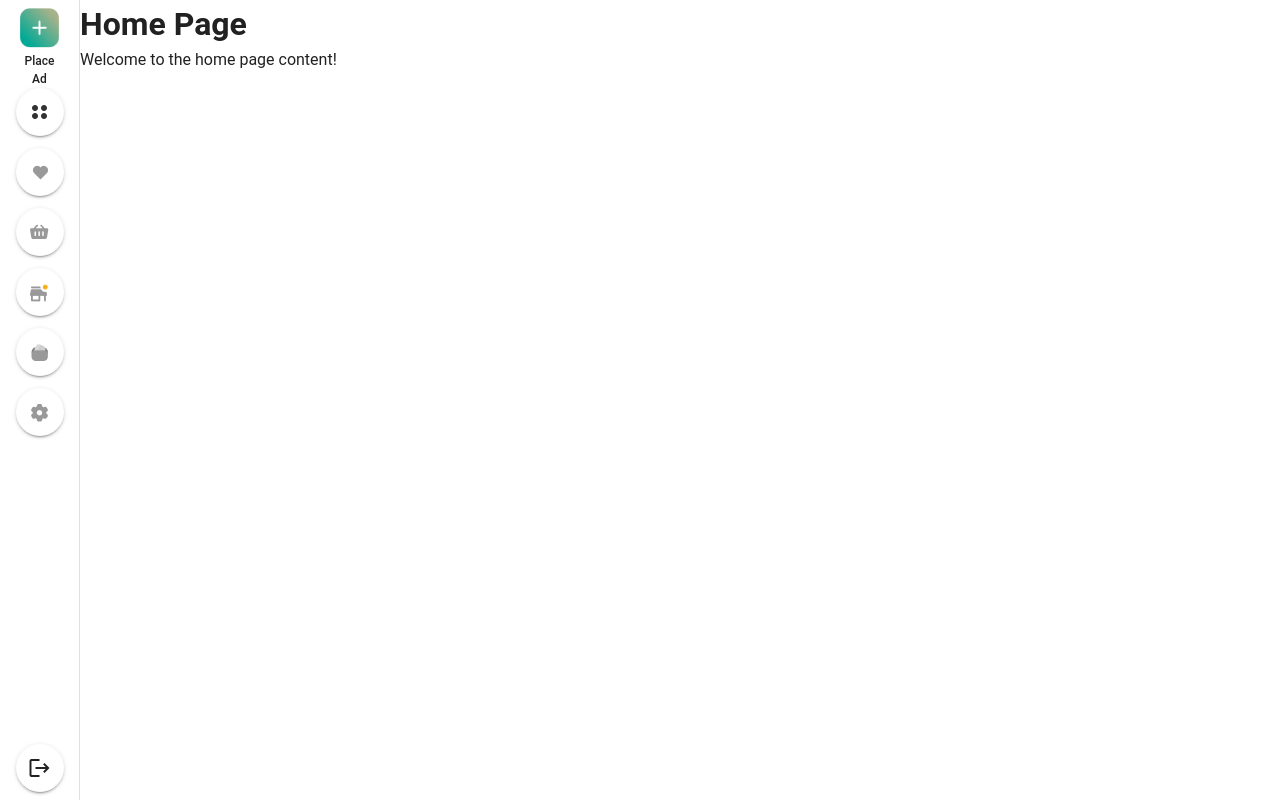
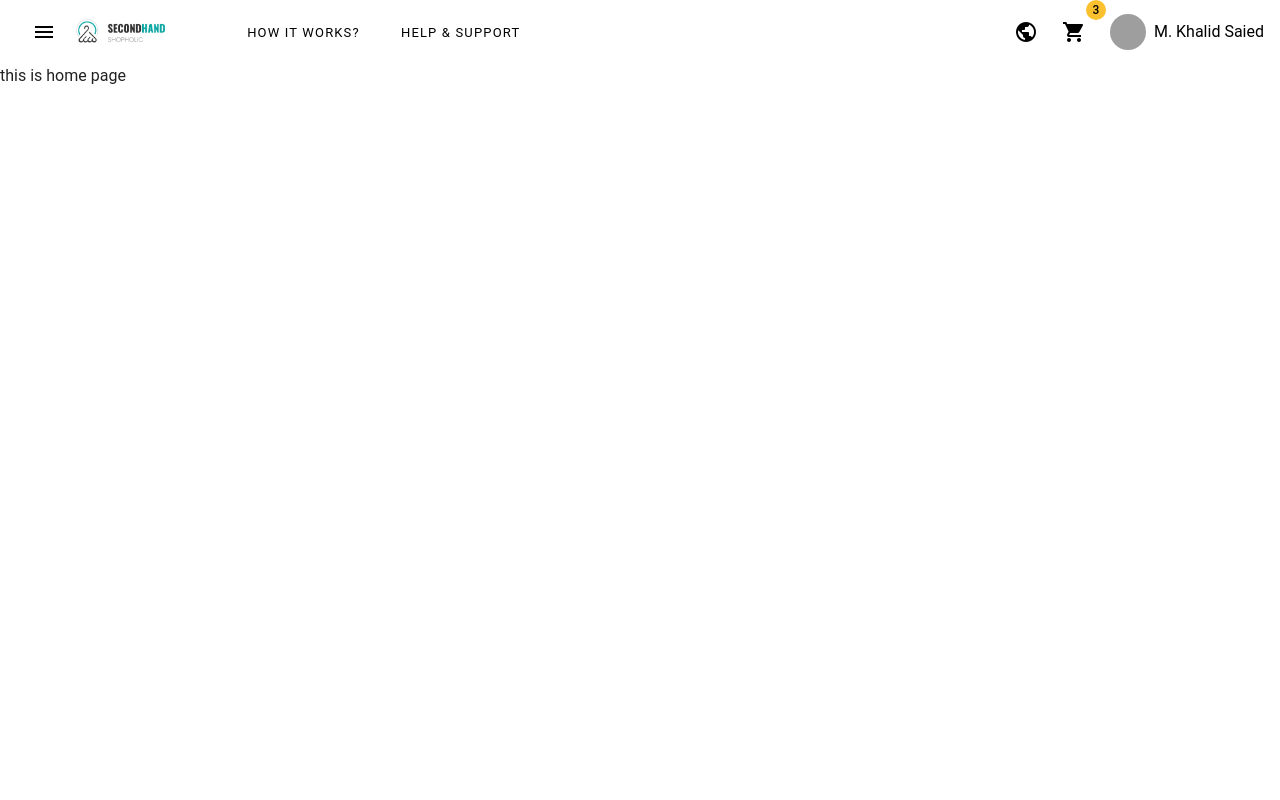
Before and after one commit to hemadlawar/FrontEnd-Developer-Assignment, a Vue app: page /home in a window 1280 px wide. Built offline with nearby package versions, Linux system fonts and the light colour scheme; grey boxes are pictures that could not be loaded.

Commit message:
create and update navigation bar

```diff
--- a/src/components/SideBar.vue
+++ b/src/components/SideBar.vue
@@ -1,5 +1,16 @@
-<script setup>
-import { defineSlots } from "vue";
+<script setup lang="ts">
+import { ref } from "vue";
+
+// Sidebar state
+const drawer = ref(false);
+const cartCount = ref(3);
+
+// Toggle sidebar
+function toggleDrawer() {
+  drawer.value = !drawer.value;
+}
+
+// Assets (your icons)
 import chatLogo from "../assets/Chat.png";
 import favoritesLogo from "../assets/Favorites.png";
 import walletLogo from "../assets/Wallet.png";
@@ -8,12 +19,52 @@ import placeAdLogo from "../assets/Place_Ad.png";
 import InvestLogo from "../assets/Invest.png";
 import HomeLogo from "../assets/Home.png";
 import SettingLogo from "../assets/Settings.png";
+import GroupImg from "../assets/GroupImg.png";
 </script>
 
 <template>
   <v-layout>
-    <!-- Sidebar -->
-    <v-navigation-drawer permanent :width="80">
+    <!-- TOP APP BAR -->
+    <!-- TOP APP BAR -->
+    <v-app-bar app flat color="white" class="px-4">
+      <!-- Hamburger (only when sidebar is closed) -->
+      <v-app-bar-nav-icon v-if="!drawer" @click="toggleDrawer" />
+
+      <!-- Logo (bigger now) -->
+      <v-img :src="GroupImg" max-width="90" class="ml-2"></v-img>
+
+      <!-- Left Links (smaller text) -->
+      <v-btn variant="text" class="ml-16 small-link">How It Works?</v-btn>
+      <v-btn variant="text" class="ml-2 small-link">Help & Support</v-btn>
+
+      <!-- Push rest to right -->
+      <v-spacer />
+
+      <!-- Right Icons -->
+      <v-btn icon>
+        <v-icon>mdi-earth</v-icon>
+      </v-btn>
+
+      <v-badge :content="cartCount" color="yellow-darken-2" overlap>
+        <v-btn icon>
+          <v-icon>mdi-cart</v-icon>
+        </v-btn>
+      </v-badge>
+
+      <v-avatar size="36" class="ml-3">
+        <v-img src="https://randomuser.me/api/portraits/men/32.jpg" />
+      </v-avatar>
+      <span class="ml-2">M. Khalid Saied</span>
+    </v-app-bar>
+
+    <!-- SIDEBAR (drawer) -->
+    <v-navigation-drawer
+      v-model="drawer"
+      app
+      temporary
+      :width="80"
+      @click:outside="drawer = false"
+    >
       <v-list color="transparent" class="d-flex flex-column align-center">
         <!-- Place Ad button -->
         <v-btn
@@ -31,27 +82,27 @@ import SettingLogo from "../assets/Settings.png";
         <span class="place-ad-text">Place<br />Ad</span>
 
         <!-- Other Icon Buttons -->
-        <v-btn icon class="mb-3 custom-icon-btn"
-          ><img :src="HomeLogo" alt="Home"
-        /></v-btn>
-        <v-btn icon class="mb-3 custom-icon-btn"
-          ><img :src="favoritesLogo" alt="Favorites"
-        /></v-btn>
-        <v-btn icon class="mb-3 custom-icon-btn"
-          ><img :src="bagLogo" alt="Bag"
-        /></v-btn>
-        <v-btn icon class="mb-3 custom-icon-btn"
-          ><img :src="chatLogo" alt="Chat"
-        /></v-btn>
-        <v-btn icon class="mb-3 custom-icon-btn"
-          ><img :src="walletLogo" alt="Wallet"
-        /></v-btn>
-        <v-btn icon class="mb-3 custom-icon-btn"
-          ><img :src="SettingLogo" alt="Setting"
-        /></v-btn>
+        <v-btn icon class="mb-3 custom-icon-btn">
+          <img :src="HomeLogo" alt="Home" />
+        </v-btn>
+        <v-btn icon class="mb-3 custom-icon-btn">
+          <img :src="favoritesLogo" alt="Favorites" />
+        </v-btn>
+        <v-btn icon class="mb-3 custom-icon-btn">
+          <img :src="bagLogo" alt="Bag" />
+        </v-btn>
+        <v-btn icon class="mb-3 custom-icon-btn">
+          <img :src="chatLogo" alt="Chat" />
+        </v-btn>
+        <v-btn icon class="mb-3 custom-icon-btn">
+          <img :src="walletLogo" alt="Wallet" />
+        </v-btn>
+        <v-btn icon class="mb-3 custom-icon-btn">
+          <img :src="SettingLogo" alt="Setting" />
+        </v-btn>
       </v-list>
 
-      <!-- Logout button at bottom -->
+      <!-- Logout at bottom -->
       <template v-slot:append>
         <div class="pa-2 d-flex justify-center">
           <v-btn icon>
@@ -61,7 +112,7 @@ import SettingLogo from "../assets/Settings.png";
       </template>
     </v-navigation-drawer>
 
-    <!-- Page content -->
+    <!-- MAIN CONTENT -->
     <v-main>
       <slot />
     </v-main>
@@ -87,4 +138,8 @@ import SettingLogo from "../assets/Settings.png";
   font-weight: 500;
   display: block;
 }
+.small-link {
+  font-size: 13px;
+  font-weight: 400;
+}
 </style>
--- a/src/views/Home.vue
+++ b/src/views/Home.vue
@@ -1,8 +1,5 @@
+<template>this is home page</template>
+
 <script setup></script>
 
-<template>
-  <div>
-    <h1>Home Page</h1>
-    <p>Welcome to the home page content!</p>
-  </div>
-</template>
+<style scoped></style>
```
Also changed, not shown: src/assets/GroupImg.png (added).
